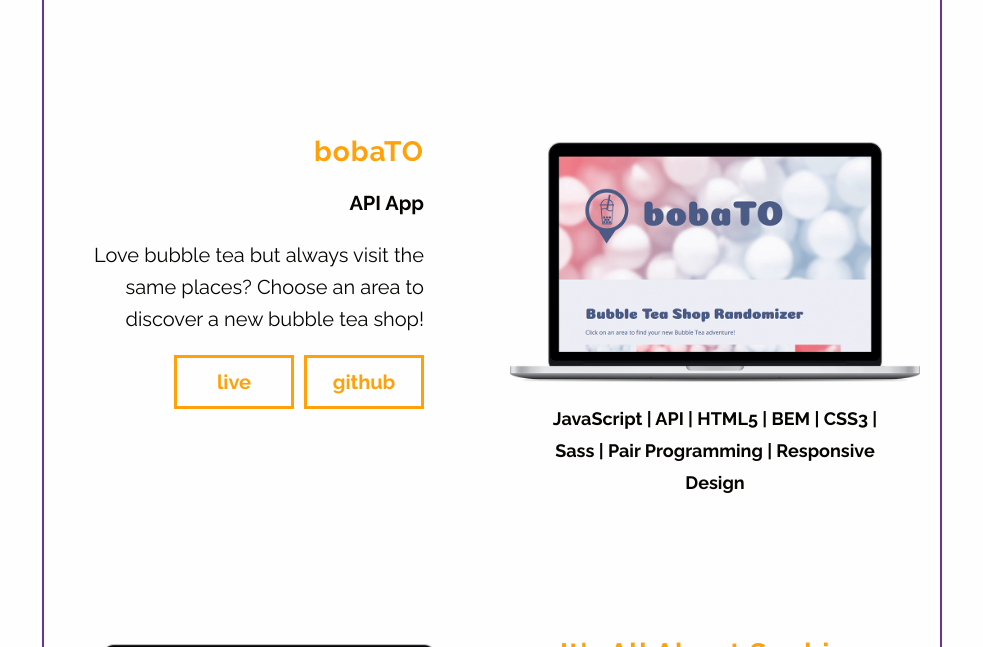
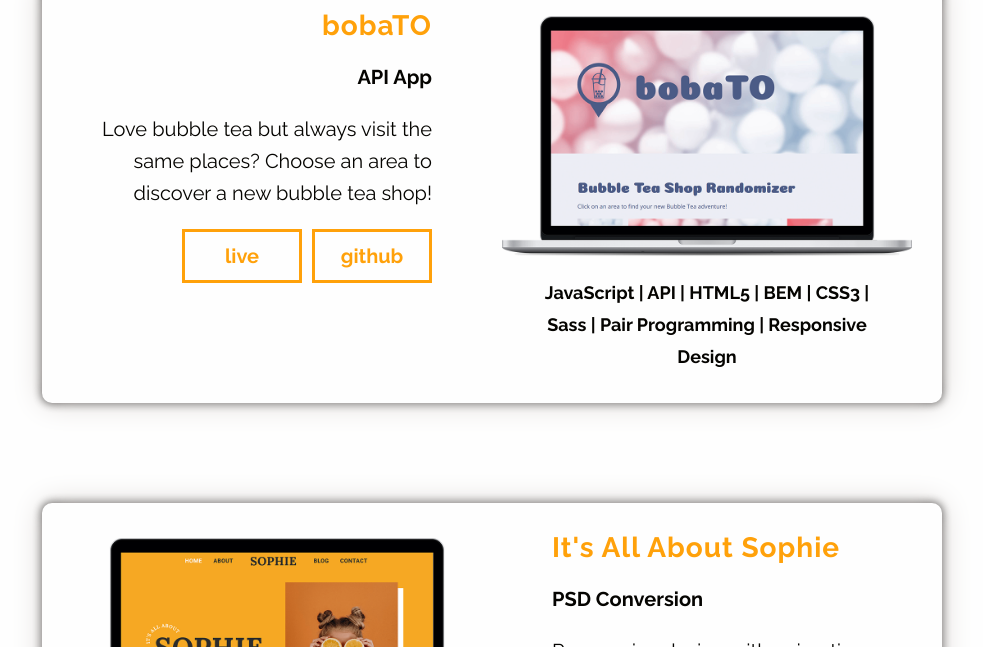
Before and after one commit to tunimosmann/portfolio, a plain HTML site: page index.html in a window 1280 px wide. Shown: the part 2153-2800 px from the top of the page, without its empty margins (148-1131 px from the left). Drawn offline with nearby package versions, Linux system fonts and the light colour scheme.

Commit message:
work session :key:

```diff
--- a/styles/partials/_global.scss
+++ b/styles/partials/_global.scss
@@ -47,5 +47,4 @@ img {
     margin: 0 auto;
     padding: 150px 0;
     position: relative;
-    border: 2px solid rebeccapurple;
 }
--- a/styles/partials/_work.scss
+++ b/styles/partials/_work.scss
@@ -1,4 +1,7 @@
 .work {
+    &__wrapper {
+        padding-top: 0;
+    }
     &__heading {
         @include heading(40);
         line-height: 4.2rem;
@@ -11,10 +14,16 @@
         }
     }
     &__project {
+        background: $background;
+        box-shadow:
+        0 0 30px $backgroundSecondary,
+        0 0 10px $text;
+        border-radius: 10px;
         display: flex;
         justify-content: space-between;
         align-content: center;
         margin-bottom: 100px;
+        padding: 10px;
         &--margin {
             margin: 0;
         }
```
Also changed, not shown: styles/style.css.
